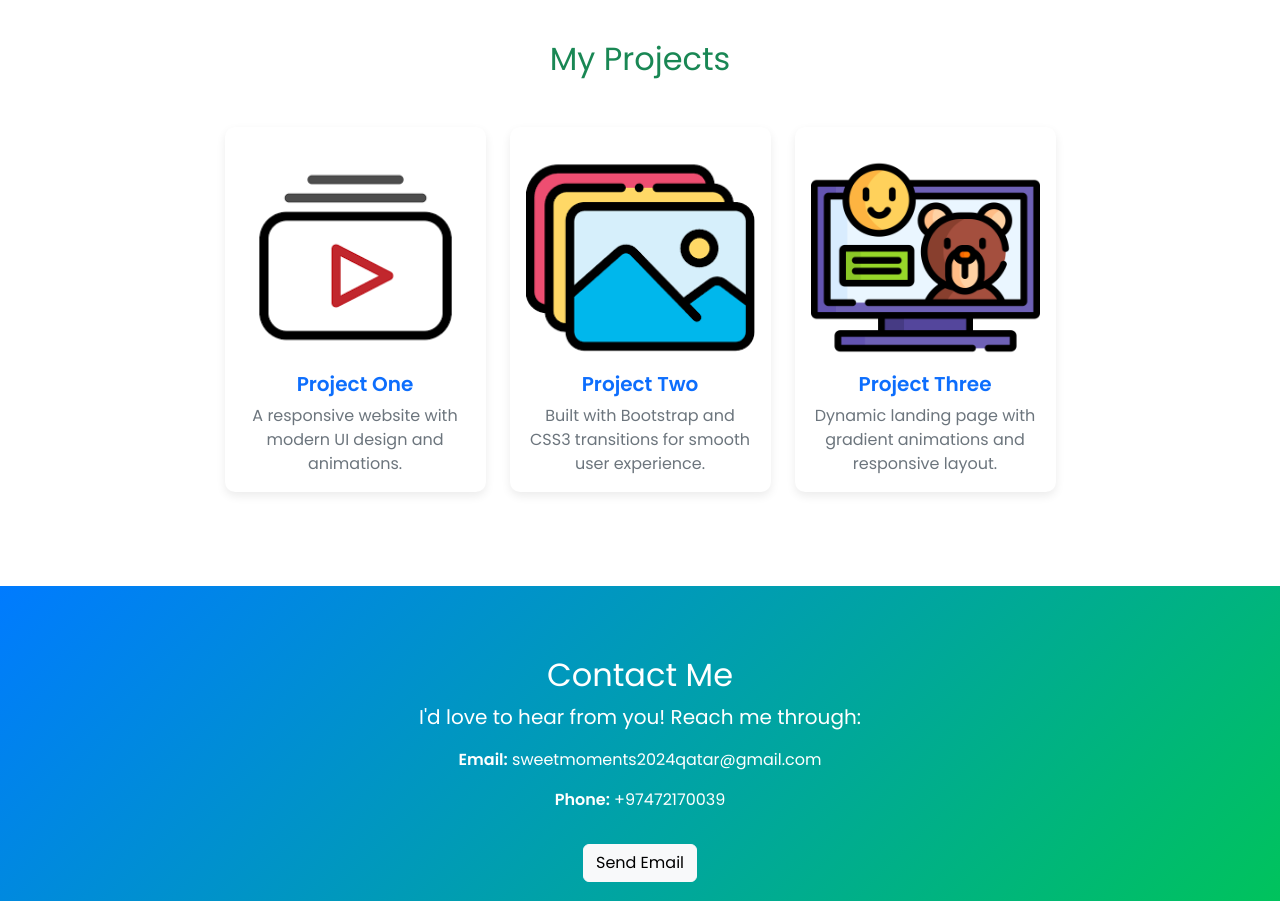
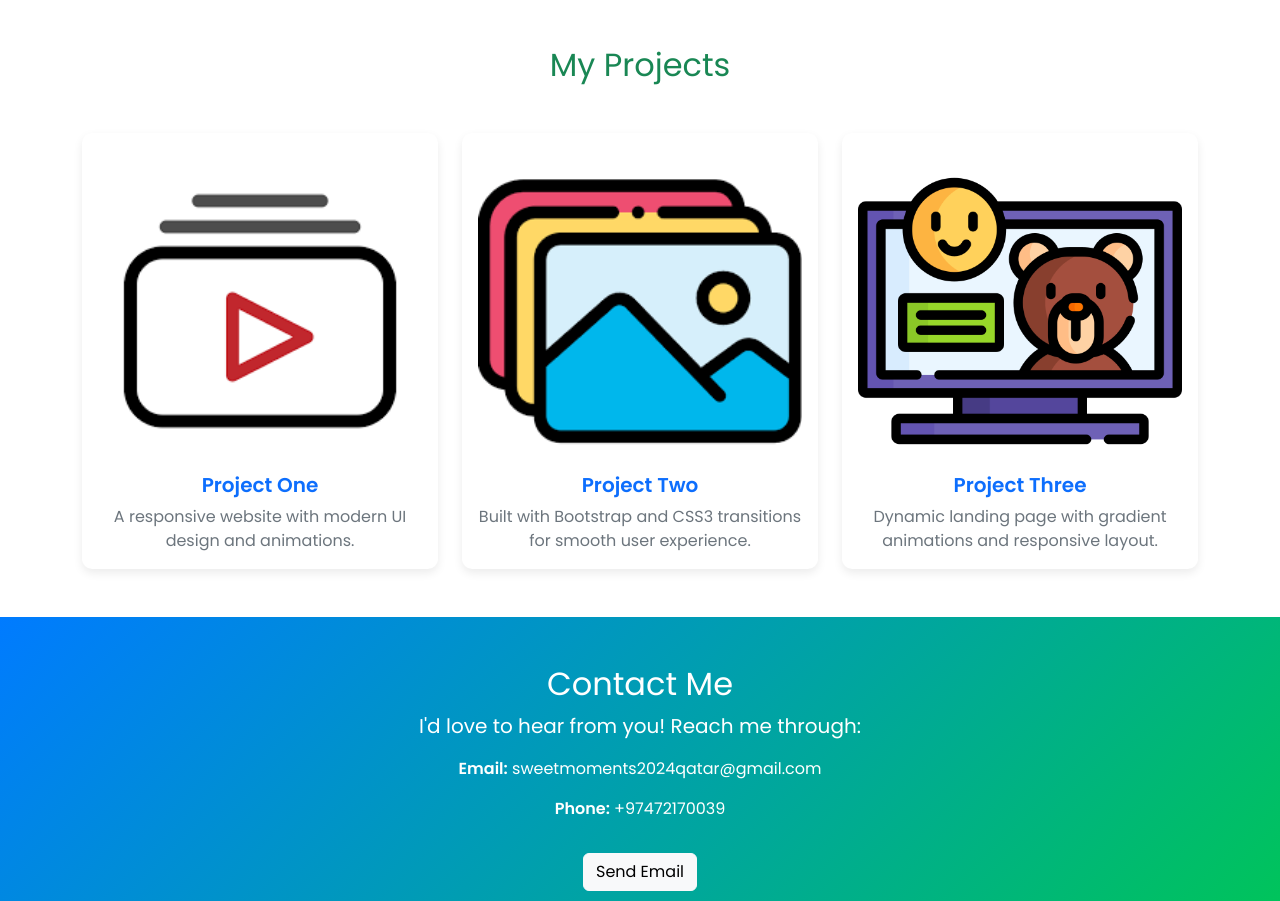
Before and after one commit to noelsalva/noelsalva.com, a plain HTML site: page index.html in a window 1280 px wide. Shown: the part 710-1611 px from the top of the page. Drawn offline with nearby package versions, Linux system fonts and the light colour scheme.

Commit message:
Update index.html

```diff
--- a/index.html
+++ b/index.html
@@ -43,15 +43,15 @@
   </nav>
 
   <!-- Hero -->
-  <section class="hero">
-    <img src="noel.png" alt="Profile Picture" class="animate__animated animate__fadeInDown">
+  <section class="hero text-center py-5">
+    <img src="noel.png" alt="Profile Picture" class="animate__animated animate__fadeInDown img-fluid rounded-circle mb-3" style="max-width:150px;">
     <h1 class="animate__animated animate__fadeInUp">Hello, I'm <span style="color:#00ffb3;">NOEL</span></h1>
     <p class="animate__animated animate__fadeInUp animate__delay-1s">Web Developer | Designer | Programmer | Graphic Artist</p>
     <a id="resumeLink" href="resume.pdf" download class="btn resume-btn mt-3 animate__animated animate__fadeInUp animate__delay-2s">Download Resume</a>
   </section>
 
   <!-- About -->
-  <section id="about" class="text-center">
+  <section id="about" class="text-center py-5">
     <div class="container">
       <h2 class="mb-4 text-primary">About Me</h2>
       <p class="lead">
@@ -62,15 +62,15 @@
   </section>
 
   <!-- Projects -->
-  <section id="projects">
+  <section id="projects" class="py-5">
     <div class="container text-center">
       <h2 class="mb-5 text-success">My Projects</h2>
-      <div class="row justify-content-center">
+      <div class="row justify-content-center g-4">
 
         <!-- Project 1 -->
-        <div class="col-md-3 mb-4">
+        <div class="col-12 col-sm-6 col-md-4">
           <div class="project-card p-3">
-            <img src="noel1.png" class="card-img-top rounded" alt="Project 1">
+            <img src="noel1.png" class="card-img-top rounded img-fluid" alt="Project 1">
             <div class="card-body">
               <h5><a href="project1a.html" class="text-primary text-decoration-none fw-bold">Project One</a></h5>
               <p class="text-secondary mb-0">A responsive website with modern UI design and animations.</p>
@@ -79,9 +79,9 @@
         </div>
 
         <!-- Project 2 -->
-        <div class="col-md-3 mb-4">
+        <div class="col-12 col-sm-6 col-md-4">
           <div class="project-card p-3">
-            <img src="gallery.png" class="card-img-top rounded" alt="Project 2">
+            <img src="gallery.png" class="card-img-top rounded img-fluid" alt="Project 2">
             <div class="card-body">
               <h5><a href="gallery.html" class="text-primary text-decoration-none fw-bold">Project Two</a></h5>
               <p class="text-secondary mb-0">Built with Bootstrap and CSS3 transitions for smooth user experience.</p>
@@ -90,9 +90,9 @@
         </div>
 
         <!-- Project 3 -->
-        <div class="col-md-3 mb-4">
+        <div class="col-12 col-sm-6 col-md-4">
           <div class="project-card p-3">
-            <img src="gallery1.png" class="card-img-top rounded" alt="Project 3">
+            <img src="gallery1.png" class="card-img-top rounded img-fluid" alt="Project 3">
             <div class="card-body">
               <h5><a href="project3.html" class="text-primary text-decoration-none fw-bold">Project Three</a></h5>
               <p class="text-secondary mb-0">Dynamic landing page with gradient animations and responsive layout.</p>
@@ -105,7 +105,7 @@
   </section>
 
   <!-- Contact -->
-  <section id="contact" class="text-center">
+  <section id="contact" class="text-center py-5">
     <div class="container">
       <h2>Contact Me</h2>
       <p class="lead">I'd love to hear from you! Reach me through:</p>
@@ -122,7 +122,7 @@
   </section>
 
   <!-- Footer -->
-  <footer>
+  <footer class="text-center py-3">
     <p>© 2025 Noel Salva | All Rights Reserved</p>
   </footer>
 
@@ -132,20 +132,16 @@
   <!-- Custom JS -->
   <script src="script.js"></script>
 
-  <!-- Mobile Resume Behavior -->
+  <!-- Mobile Enhancements -->
   <script>
+    // Resume button behavior
     const link = document.getElementById('resumeLink');
-
     function isMobileDevice() {
         return /Mobi|Android|iPhone|iPad|iPod|BlackBerry|IEMobile|Opera Mini/i.test(navigator.userAgent);
     }
-
     if (isMobileDevice()) {
-        // Remove download attribute on mobile
         link.removeAttribute('download');
-        // Open in new tab on mobile
         link.setAttribute('target', '_blank');
-        // Optional: change button text for clarity
         link.textContent = "View Resume";
     }
   </script>
```
